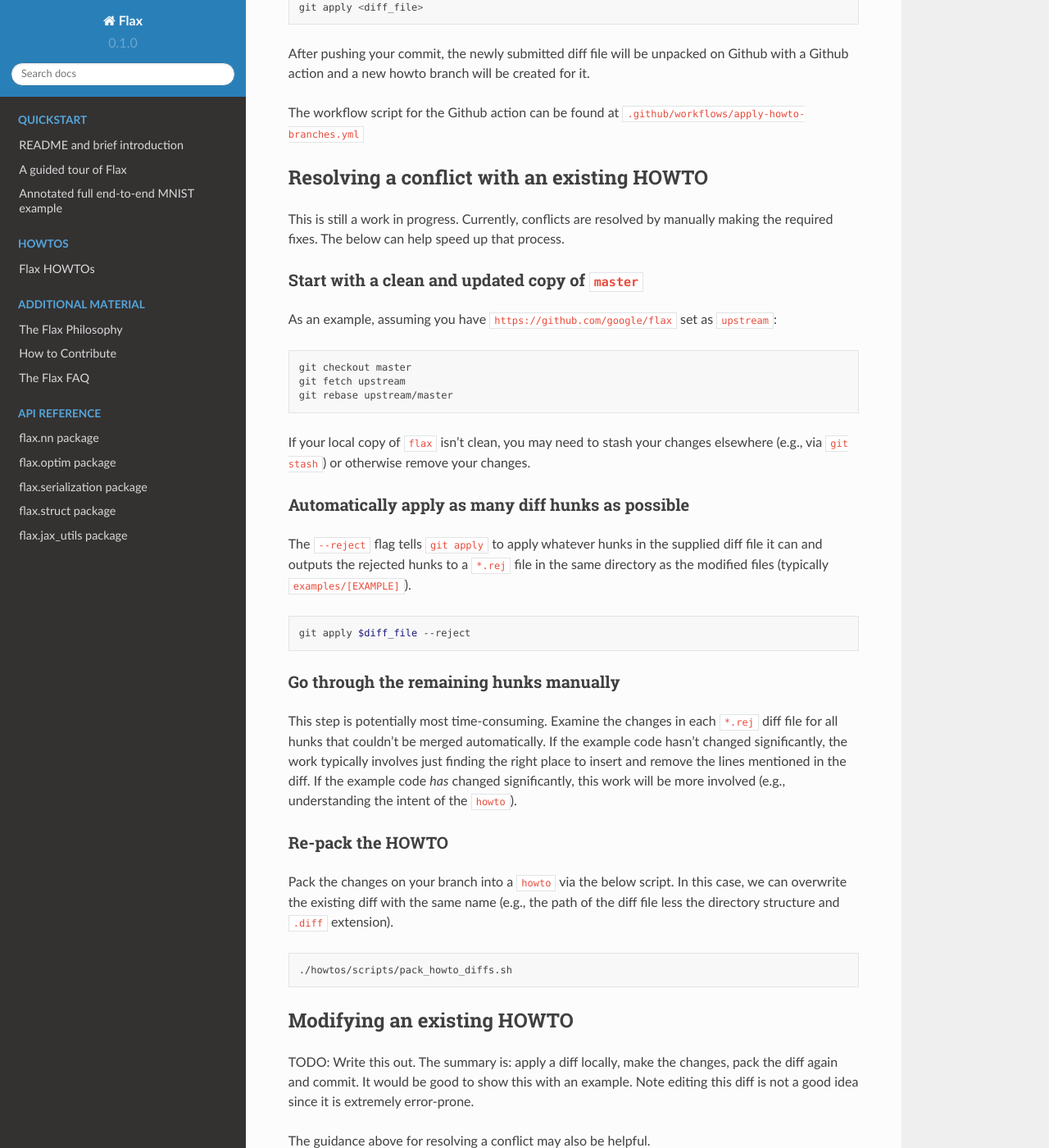
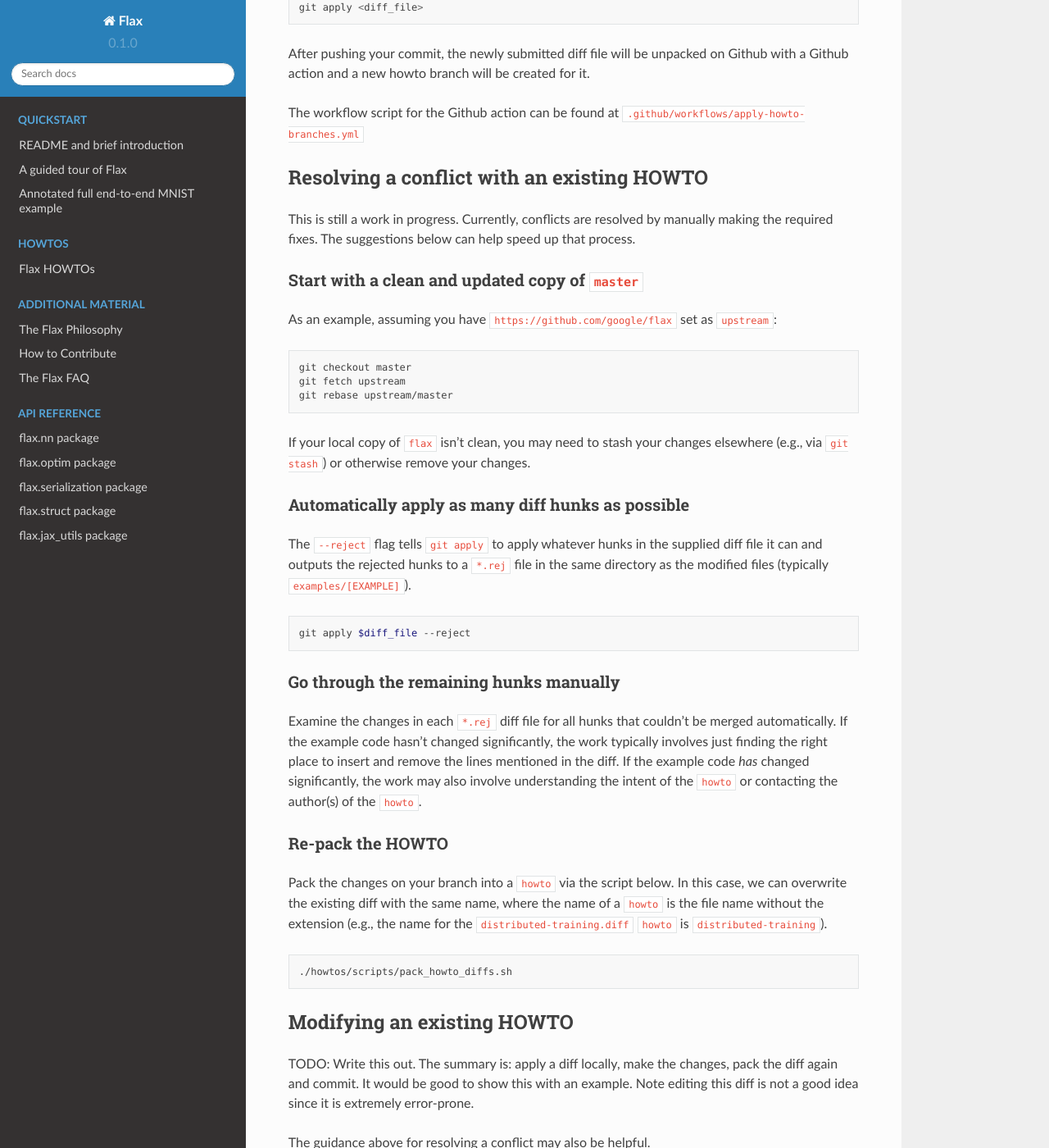
Before and after one commit to bortkomencw/flax, a Sphinx documentation site: the page built from docs/howtos-howto.md, in a window 1280 px wide and 1400 px high, scrolled down 978 px. Shown: the whole window at 82% size. Built offline with Sphinx 7.4.7 and the Read the Docs theme 2.0.0, drawn with Linux system fonts in a browser that asks for light colours; the version number is read from the project's files by our own code.

Commit message:
Fix up per @marcvanzee requested changes

````diff
--- a/docs/howtos-howto.md
+++ b/docs/howtos-howto.md
@@ -51,7 +51,7 @@ The workflow script for the Github action can be found at
 ## Resolving a conflict with an existing HOWTO
 
 This is still a work in progress. Currently, conflicts are resolved by manually
-making the required fixes. The below can help speed up that process.
+making the required fixes. The suggestions below can help speed up that process.
 
 ### Start with a clean and updated copy of `master`
 As an example, assuming you have `https://github.com/google/flax` set as
@@ -74,17 +74,18 @@ git apply $diff_file --reject
 ```
 
 ### Go through the remaining hunks manually
-This step is potentially most time-consuming. Examine the changes in each
-`*.rej` diff file for all hunks that couldn't be merged automatically. If the
-example code hasn't changed significantly, the work typically involves just
-finding the right place to insert and remove the lines mentioned in the diff.
-If the example code _has_ changed significantly, this work will be more
-involved (e.g., understanding the intent of the `howto`).
+Examine the changes in each `*.rej` diff file for all hunks that couldn't be
+merged automatically. If the example code hasn't changed significantly, the
+work typically involves just finding the right place to insert and remove the
+lines mentioned in the diff. If the example code _has_ changed significantly,
+the work may also involve understanding the intent of the `howto` or contacting
+the author(s) of the `howto`.
 
 ### Re-pack the HOWTO
-Pack the changes on your branch into a `howto` via the below script. In this
-case, we can overwrite the existing diff with the same name (e.g., the path of
-the diff file less the directory structure and `.diff` extension).
+Pack the changes on your branch into a `howto` via the script below. In this
+case, we can overwrite the existing diff with the same name, where the name of
+a `howto` is the file name without the extension (e.g., the name for the
+`distributed-training.diff` `howto` is `distributed-training`).
 ```bash
 ./howtos/scripts/pack_howto_diffs.sh
 ```
````
